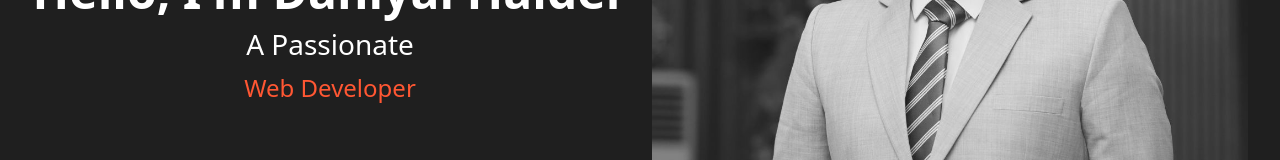
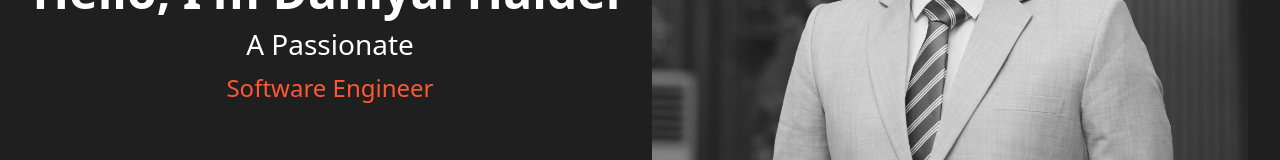
Before and after one commit to daniyalhaider99/my-portfolio, a React (Vite) app: page / in a window 1280 px wide. Shown: the part 344-504 px from the top of the page. Built offline with nearby package versions, Linux system fonts and the light colour scheme.

Commit message:
fix titles

```diff
--- a/src/components/Home.tsx
+++ b/src/components/Home.tsx
@@ -11,9 +11,9 @@ const Home: React.FC = () => {
     const interval = setInterval(() => {
       index = (index + 1) % texts.length;
       setText(texts[index]);
-    }, 1000);
+    }, 1500);
     return () => clearInterval(interval);
-  });
+  }, []);
 
   return (
     <section id="home" className="animate__animated animate__fadeIn">
```
